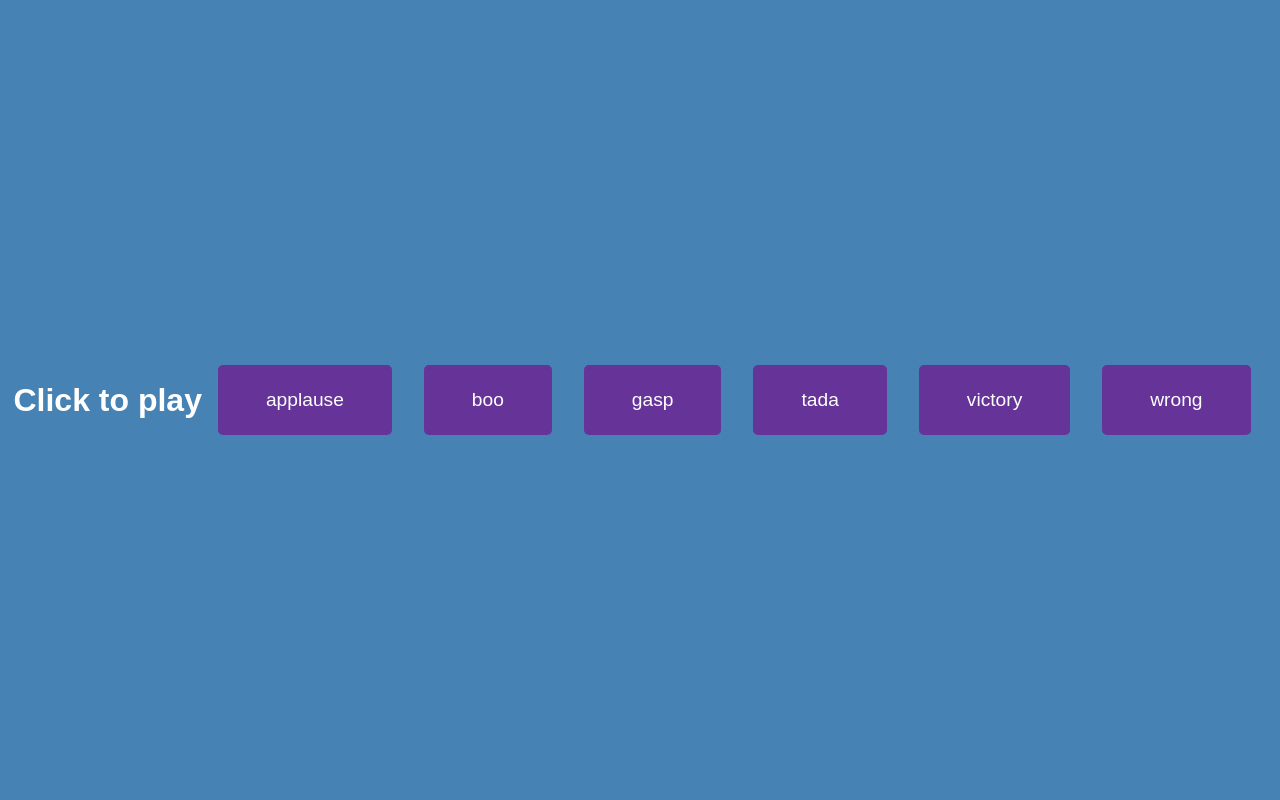
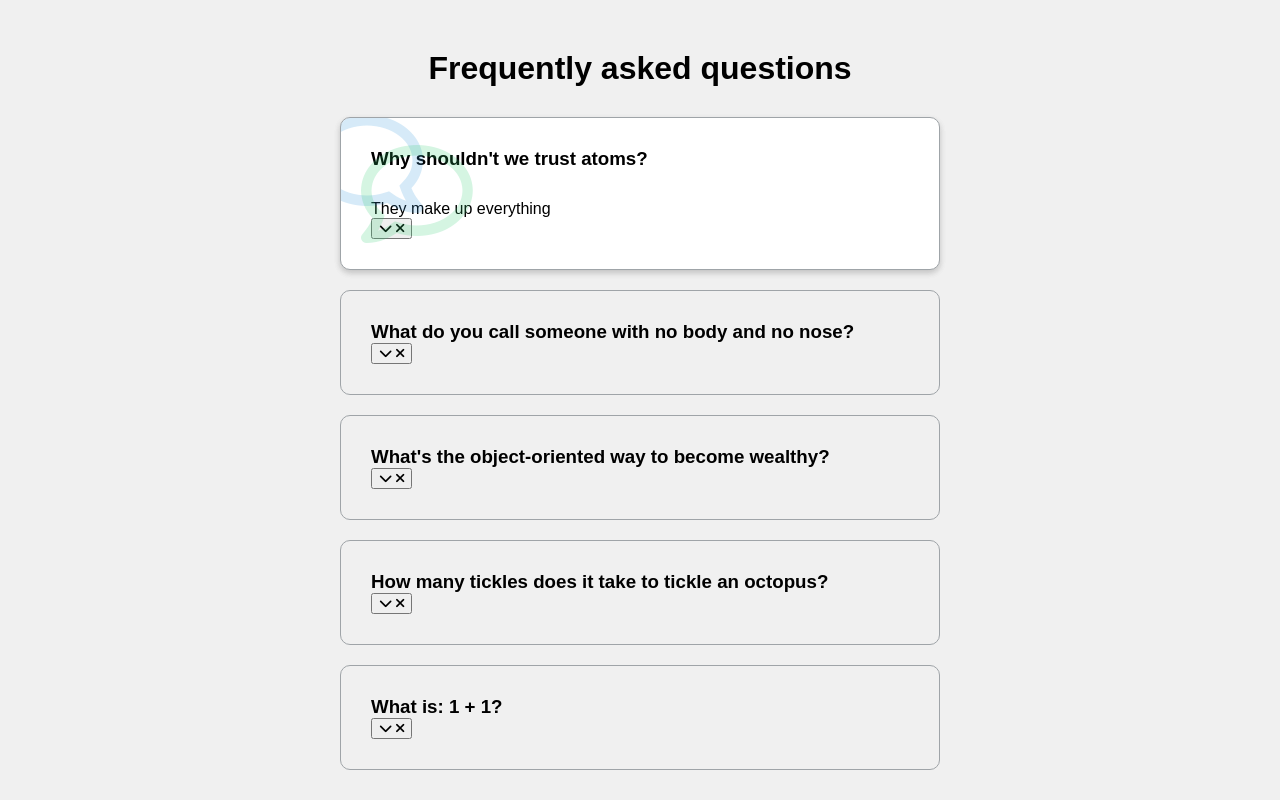
Before and after one commit to AnikKantiSikder/JS-FAQ-collapse, a plain HTML site: page index.html in a window 1280 px wide. Drawn offline with nearby package versions, Linux system fonts and the light colour scheme; a script that the page names is missing; a web font is replaced by a local one.

Commit message:
HTML and CSS

```diff
--- a/index.html
+++ b/index.html
@@ -7,30 +7,83 @@
     <link rel="preconnect" href="https://fonts.googleapis.com">
     <link rel="preconnect" href="https://fonts.gstatic.com" crossorigin>
     <link href="https://fonts.googleapis.com/css2?family=Muli:wght@400;500;700&display=swap" rel="stylesheet">
-
+    <link rel="stylesheet" href="https://cdnjs.cloudflare.com/ajax/libs/font-awesome/6.1.1/css/all.min.css">
     <link rel="stylesheet" href="style.css">
-    <title>Sound Board</title>
+    <title>FAQ</title>
 </head>
 <body>
 
-    <audio src="sounds/applause.mp3" id="applause"></audio>
-    <audio src="sounds/boo.mp3" id="boo"></audio>
-    <audio src="sounds/gasp.mp3" id="gasp"></audio>
-    <audio src="sounds/tada.mp3" id="tada"></audio>
-    <audio src="sounds/victory.mp3" id="victory"></audio>
-    <audio src="sounds/wrong.mp3" id="wrong"></audio>
+    <h1>Frequently asked questions</h1>
 
-    <div>
-        <h1>Click to play</h1>
+    <div class="faq-container">
+        <div class="faq active">
+          <h3 class="faq-title">
+            Why shouldn't we trust atoms?
+          </h3>
+
+          <p class="faq-text">
+            They make up everything
+          </p>
+
+          <button class="faq-toggle">
+            <i class="fas fa-chevron-down"></i>
+            <i class="fas fa-times"></i>
+          </button>
+        </div>
+
+        <div class="faq">
+          <h3 class="faq-title">
+            What do you call someone with no body and no nose?
+          </h3>
+          <p class="faq-text">
+            Nobody knows.
+          </p>
+          <button class="faq-toggle">
+            <i class="fas fa-chevron-down"></i>
+            <i class="fas fa-times"></i>
+          </button>
+        </div>
+
+        <div class="faq">
+          <h3 class="faq-title">
+            What's the object-oriented way to become wealthy?
+          </h3>
+          <p class="faq-text">
+            Inheritance.
+          </p>
+          <button class="faq-toggle">
+            <i class="fas fa-chevron-down"></i>
+            <i class="fas fa-times"></i>
+          </button>
+        </div>
+
+        <div class="faq">
+          <h3 class="faq-title">
+            How many tickles does it take to tickle an octopus?
+          </h3>
+          <p class="faq-text">
+            Ten-tickles!
+          </p>
+          <button class="faq-toggle">
+            <i class="fas fa-chevron-down"></i>
+            <i class="fas fa-times"></i>
+          </button>
+        </div>
+
+        <div class="faq">
+          <h3 class="faq-title">
+            What is: 1 + 1?
+          </h3>
+          <p class="faq-text">
+            Depends on who are you asking.
+          </p>
+          <button class="faq-toggle">
+            <i class="fas fa-chevron-down"></i>
+            <i class="fas fa-times"></i>
+          </button>
+        </div>
     </div>
 
-    <div id="buttons">
-
-    </div>
-
-    <!-- Ion icons -->
-    <script type="module" src="https://unpkg.com/ionicons@5.5.2/dist/ionicons/ionicons.esm.js"></script>
-    <script nomodule src="https://unpkg.com/ionicons@5.5.2/dist/ionicons/ionicons.js"></script>
     <script src="script.js"></script>
 </body>
 </html>
--- a/script.js
+++ /dev/null
@@ -1,28 +0,0 @@
-
-const sounds = ['applause', 'boo', 'gasp', 'tada', 'victory', 'wrong'];
-
-const buttons =  document.getElementById('buttons');
-
-sounds.forEach(function (sound) {
-    const btn = document.createElement('button');
-    btn.classList.add('btn');
-
-    btn.innerText = sound;
-
-    btn.addEventListener('click', function () {
-        stopSongs();
-
-        document.getElementById(sound).play();
-    })
-
-    buttons.appendChild(btn);
-})
-
-function stopSongs() {
-    sounds.forEach(function (sound) {
-        const song = document.getElementById(sound);
-
-        song.pause();
-        song.currentTime = 0;
-    })
-}
--- a/style.css
+++ b/style.css
@@ -4,35 +4,66 @@
 }
 
 body {
-  background-color: steelblue;
-  color: #fff;
   font-family: 'Muli', sans-serif;
-  display: flex;
-  flex-wrap: wrap;
-  align-items: center;
-  justify-content: center;
-  text-align: center;
-  height: 100vh;
-  overflow: hidden;
-  margin: 0;
+  background-color: #f0f0f0;
 }
 
-.btn {
-  background-color: rebeccapurple;
-  color: #fff;
-  border-radius: 5px;
-  border: none;
-  margin: 1rem;
-  padding: 1.5rem 3rem;
-  font-size: 1.2rem;
-  font-family: inherit;
-  cursor: pointer;
+h1 {
+  margin: 50px 0 30px;
+  text-align: center;
 }
 
-.btn:hover {
-  opacity: 0.9;
+.faq-container {
+  max-width: 600px;
+  margin: 0 auto;
 }
 
-.btn:focus {
-  outline: none;
+.faq {
+  background-color: transparent;
+  border: 1px solid #9fa4a8;
+  border-radius: 10px;
+  margin: 20px 0;
+  padding: 30px;
+  position: relative;
+  overflow: hidden;
+  transition: 0.3s ease;
 }
+
+.faq.active {
+  background-color: #fff;
+  box-shadow: 0 3px 6px rgba(0, 0, 0, 0.1),
+   0 3px 6px rgba(0, 0, 0, 0.1);
+}
+
+.faq.active::before,
+.faq.active::after {
+  content: '\f075';
+  font-family: 'Font Awesome 6 Free';
+  color: #2ecc71;
+  font-size: 7rem;
+  position: absolute;
+  opacity: 0.2;
+  top: 20px;
+  left: 20px;
+  z-index: 0;
+}
+
+.faq.active::before {
+  color: #3498db;
+  top: -10px;
+  left: -30px;
+  transform: rotateY(180deg);
+}
+
+.faq-title {
+  margin: 0 35px 0 0;
+}
+
+.faq-text {
+  display: none;
+  margin: 30px 0 0;
+}
+
+.faq.active .faq-text {
+  display: block;
+}
```
Also changed, not shown: Demo/1.png (deleted), 6 other files.
